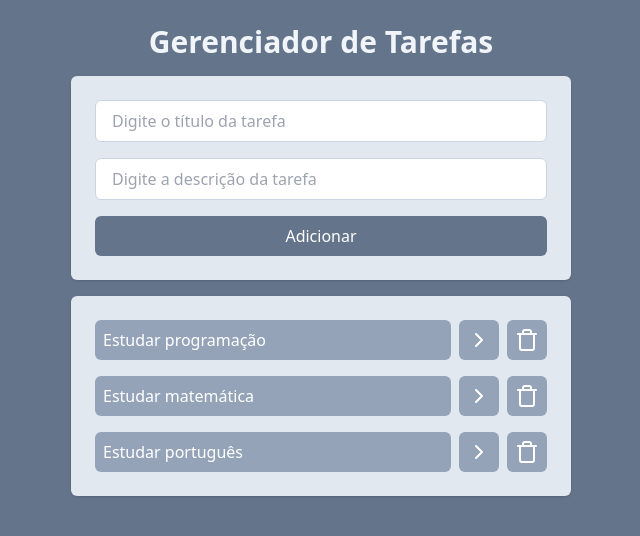
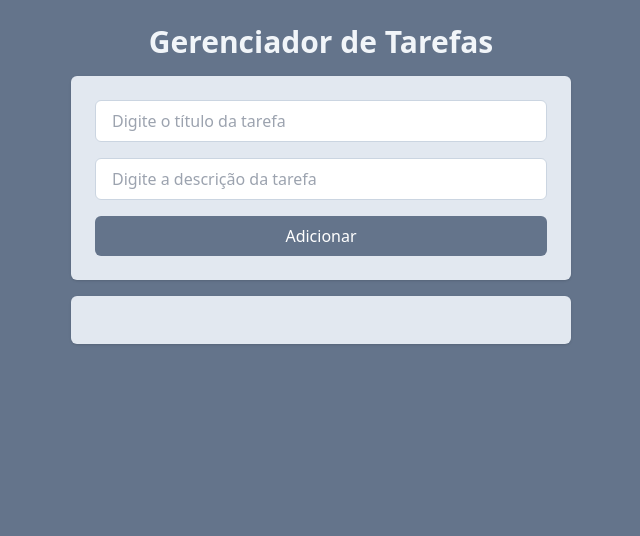
Before and after one commit to Caroline-An/curso-react, a React (Vite) app: page / in a window 1280 px wide. Shown: the top 536 px of the page, without its empty margins (319-959 px from the left). Built offline with nearby package versions, Linux system fonts and the light colour scheme.

Commit message:
adicionando um localStorage para persistir os dados no navegador

```diff
--- a/src/App.jsx
+++ b/src/App.jsx
@@ -1,12 +1,14 @@
-import { useState } from "react";
+import { useEffect, useState } from "react";
 import AddTask from "./components/AddTask";
 import Tasks from "./components/Tasks";
 import { v4 } from "uuid";
 
 function App() {
   //usamos o State quando ao alterar a variável precisamos alterar a interface também
-  const [tasks, setTask] = useState([
-    {
+  const [tasks, setTask] = useState(
+    JSON.parse(localStorage.getItem("tasks")) ||
+      [
+        /*{
         id: 1,
         title: "Estudar programação",
         description: "15 de julho às 10:00",
@@ -23,8 +25,15 @@
         title: "Estudar português",
         description: "17 de julho às 10:00",
         isCompleted: false,
-    },
-  ]);
+      },*/
+      ]
+  );
+
+  //executa a função {} sempre que algum valor que for adicionado na lista [] for atualizado
+  useEffect(() => {
+    //dessa forma estou convertendo o task para string
+    localStorage.setItem("tasks", JSON.stringify(tasks));
+  }, [tasks]);
 
   function onTaskClick(taskId) {
     const newTasks = tasks.map((task) => {
@@ -47,7 +56,7 @@
 
   function onAddTaskSubmit(title, description) {
     const newTask = {
-      id: v4, //v4 cria um id aleatório
+      id: v4(), //v4 cria um id aleatório
       title: title,
       description: description,
       isCompleted: false,
```
Lines whose indentation alone changed are shown as unchanged.
